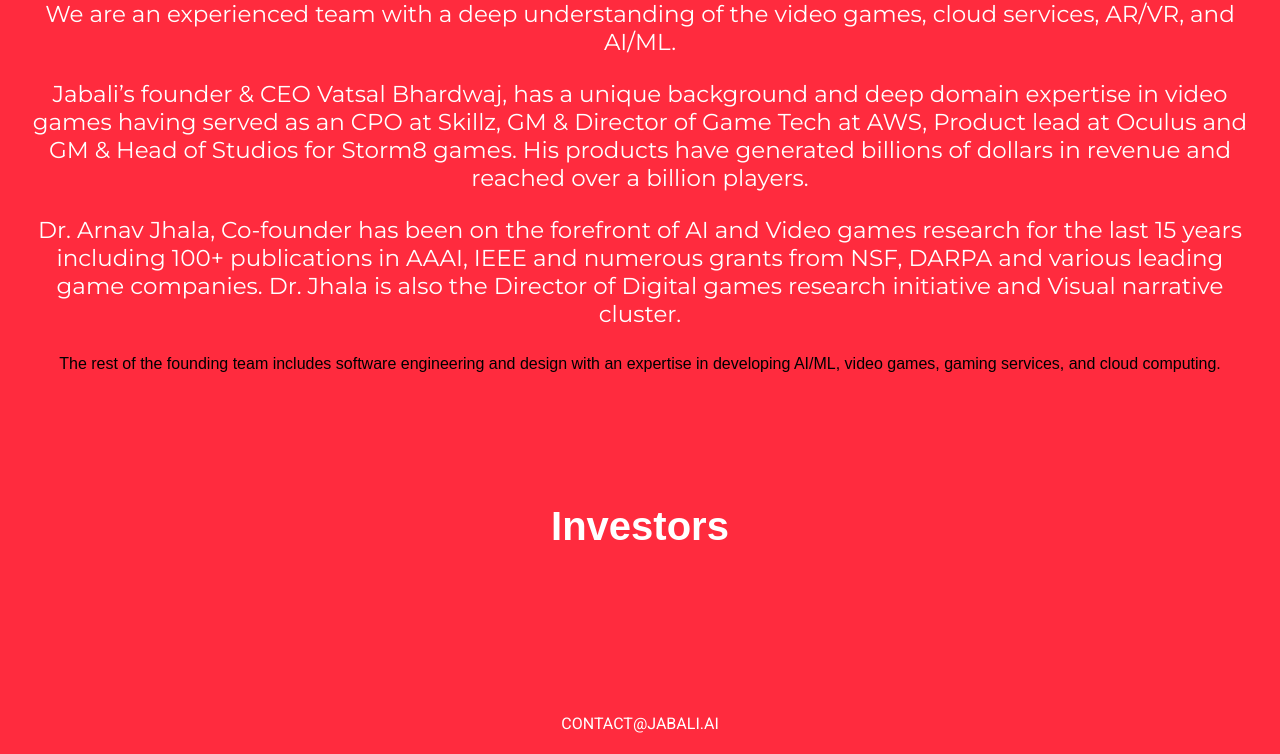
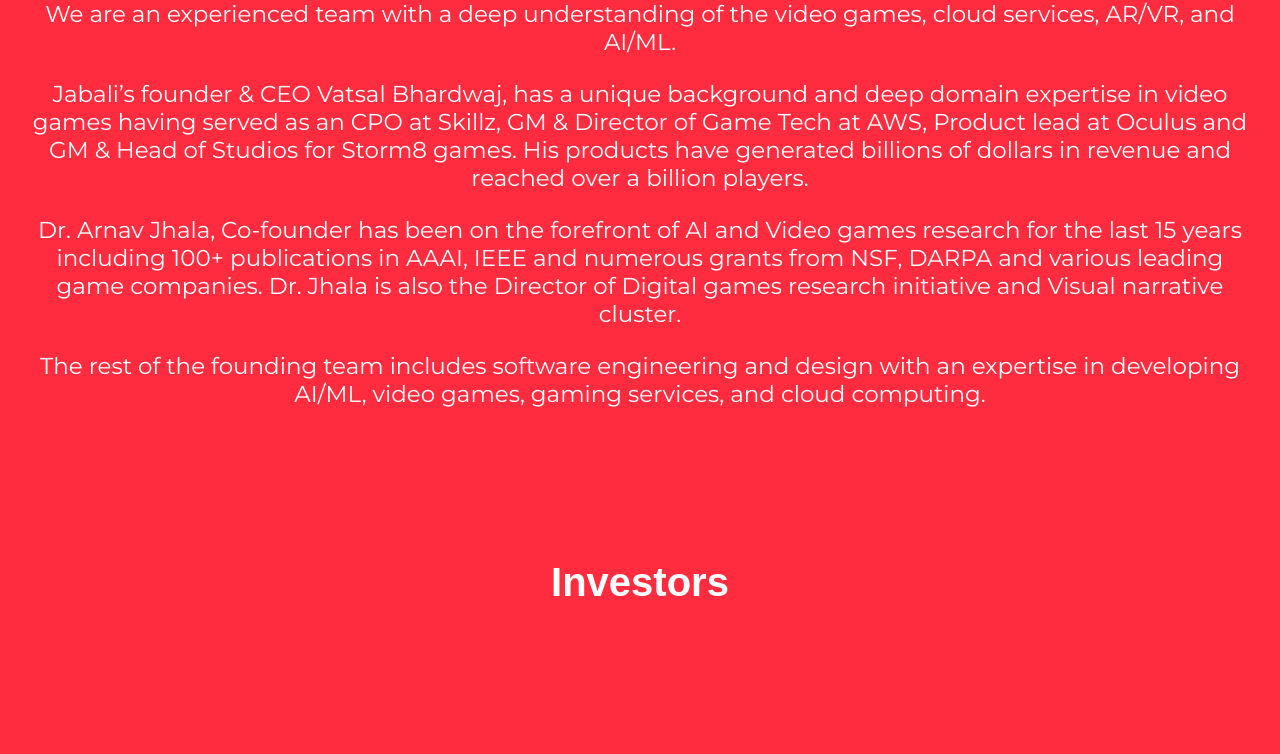
Before and after one commit to vatsal-vb/Jabali, a React (Vite) app: page / in a window 1280 px wide. Shown: the part 1686-2440 px from the top of the page. Built offline with nearby package versions, Linux system fonts and the light colour scheme.

Commit message:
Update Team.jsx
fixed

```diff
--- a/src/Components/Team/Team.jsx
+++ b/src/Components/Team/Team.jsx
@@ -52,9 +52,9 @@
                         Dr. Arnav Jhala, Co-founder has been on the forefront of AI and Video games research for the last 15 years including 100+ publications in AAAI, IEEE and numerous grants from NSF, DARPA and various leading game companies. Dr. Jhala is also the Director of Digital games research initiative and Visual narrative cluster.
 
                         </p>
-
+<p className="paragraph">
 The rest of the founding team includes software engineering and design with an expertise in developing AI/ML, video games, gaming services, and cloud computing.
-
+        </p>
             </div>
 
 
```
